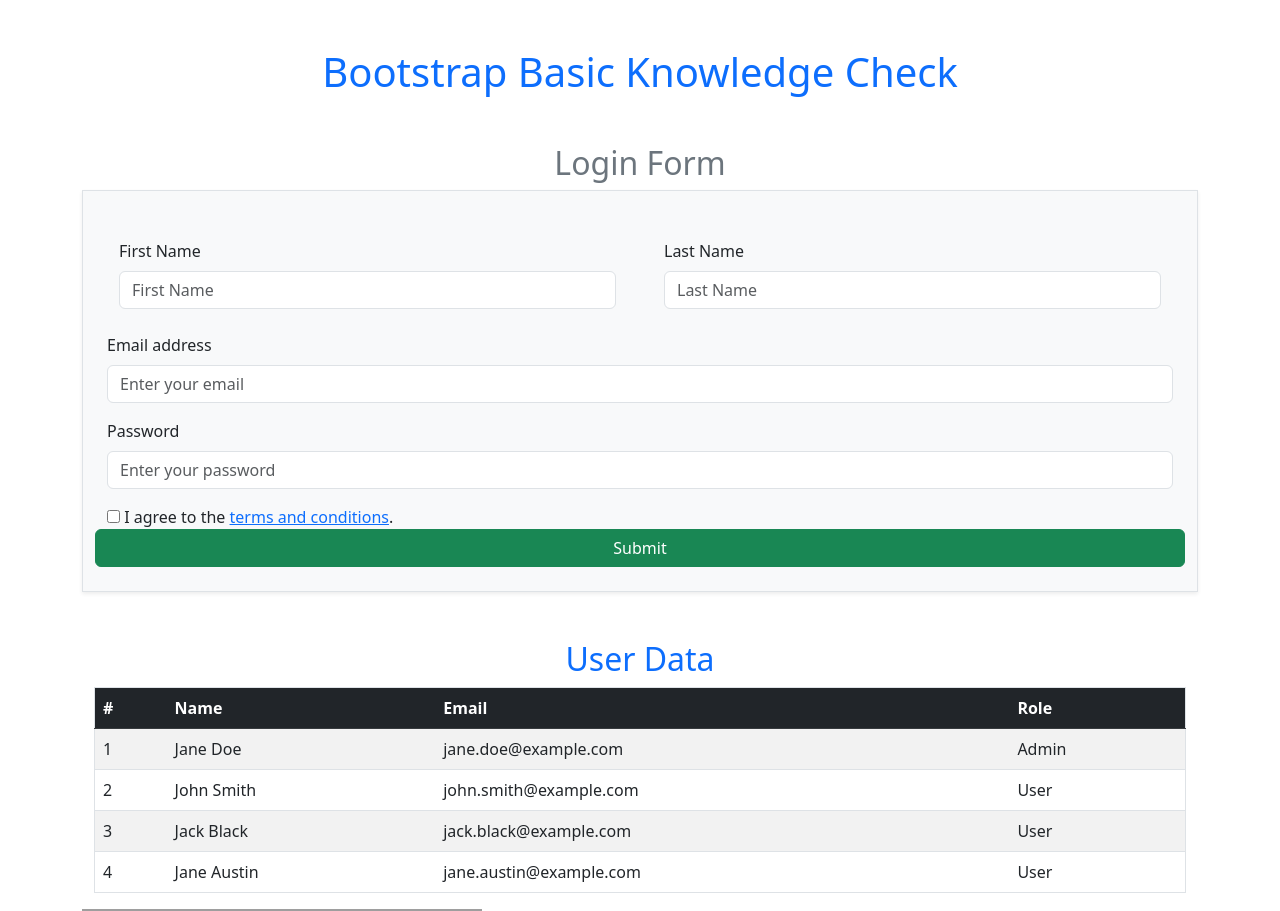
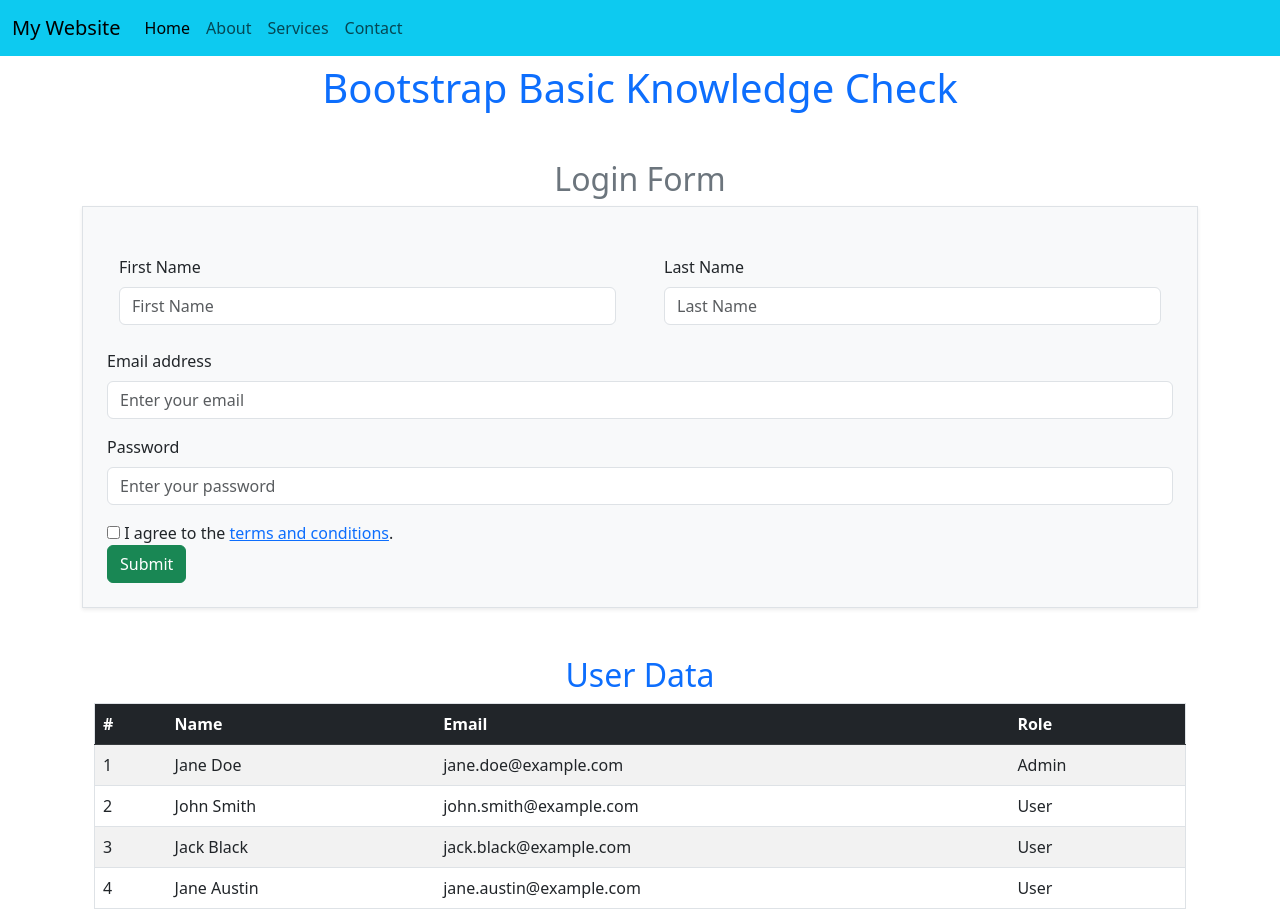
Before and after one commit to t0nygit/bootstrap-basic-knowledge-check, a plain HTML site: page index.html in a window 1280 px wide. Shown: the top 911 px of the page. Drawn offline with nearby package versions, Linux system fonts and the light colour scheme; grey boxes are pictures that could not be loaded.

Commit message:
finished project

```diff
--- a/index.html
+++ b/index.html
@@ -8,8 +8,27 @@
         <link href="https://cdn.jsdelivr.net/npm/bootstrap@5.3.0/dist/css/bootstrap.min.css" rel="stylesheet">
 </head>
 <body>
-    <h1 class="text-primary text-center mt-5">Bootstrap Basic Knowledge Check</h1>
+    <h1 class="text-primary text-center mt-5 pt-3">Bootstrap Basic Knowledge Check</h1>
 
+    <!-- Navigation Bar -->
+    <nav class="navbar navbar-expand-lg navbar-light bg-info fixed-top">
+        <div class="container-fluid">
+            <a class="navbar-brand" href="#">My Website</a>
+            <button class="navbar-toggler" type="button" data-bs-toggle="collapse" data-bs-target="#navbarNav">
+                <span class="navbar-toggler-icon"></span>
+            </button>
+            <div class="collapse navbar-collapse" id="navbarNav">
+                <ul class="navbar-nav">
+                    <li class="nav-item"><a class="nav-link active" href="#">Home</a></li>
+                    <li class="nav-item"><a class="nav-link" href="#">About</a></li>
+                    <li class="nav-item"><a class="nav-link" href="#">Services</a></li>
+                    <li class="nav-item"><a class="nav-link" href="#">Contact</a></li>
+                </ul>
+            </div>
+        </div>
+    </nav>
+
+    <!-- Login Form-->
     <div class="container mt-5">
         <h2 class="text-center text-secondary">Login Form</h2>
         <form class="border p-4 shadow-sm bg-light">
@@ -36,10 +55,14 @@
                 <input type="checkbox" name="terms" required />
                 I agree to the <a href="/terms" target="_blank">terms and conditions</a>.
               </label>
-            <button type="submit" class="btn btn-success w-100">Submit</button>
+
+            <div class="text-start">
+            <button type="submit" class="btn btn-success">Submit</button>
+            </div>
         </form>
     </div>
 
+    <!-- Data Table-->
     <div class="container mt-5">
         <h2 class="text-center text-primary">User Data</h2>
 
@@ -83,6 +106,7 @@
       </div>
     </div>
 
+    <!-- Image Section -->
     <div class="container-fluid p-0">
         <img src="https://images.unsplash.com/photo-1486406146926-c627a92ad1ab?&auto=format&fit=crop&q=60&ixlib=rb-4.0.3&ixid=M3wxMjA3fDB8MHxzZWFyY2h8Mnx8YnVpbGRpbmd8ZW58MHx8MHx8fDA%3D" alt="City Photo" class="img-fluid"/>
       </div>
@@ -90,9 +114,10 @@
         <img src="https://images.unsplash.com/photo-1454923634634-bd1614719a7b?q=80&w=2940&auto=format&fit=crop&ixlib=rb-4.0.3&ixid=M3wxMjA3fDB8MHxwaG90by1wYWdlfHx8fGVufDB8fHx8fA%3D%3D" alt="People Walking" class="img-fluid rounded-circle"/>
       </div>
 
+    <!-- Buttons -->
       <div class="container mt-5 text-center">
-        <button class="btn btn-primary mb-3">Primary Button</button>
-        <button class="btn btn-secondary mb-3 d-md-inline-block">Secondary Button</button>
+        <button class="btn btn-primary mb-3">Visible Button</button>
+        <button class="btn btn-secondary mb-3 d-md-inline-block">Hidden Button</button>
     </div>
 
 </body>
```
Also changed, not shown: 1 other file.
